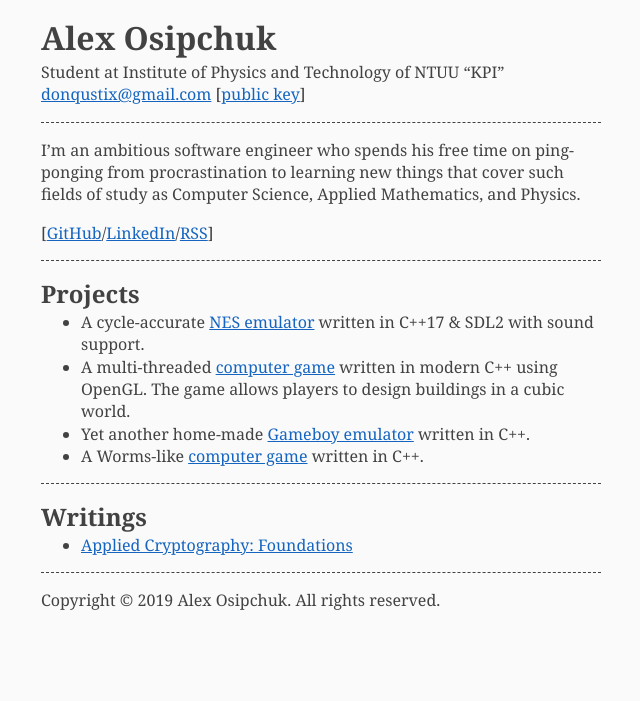
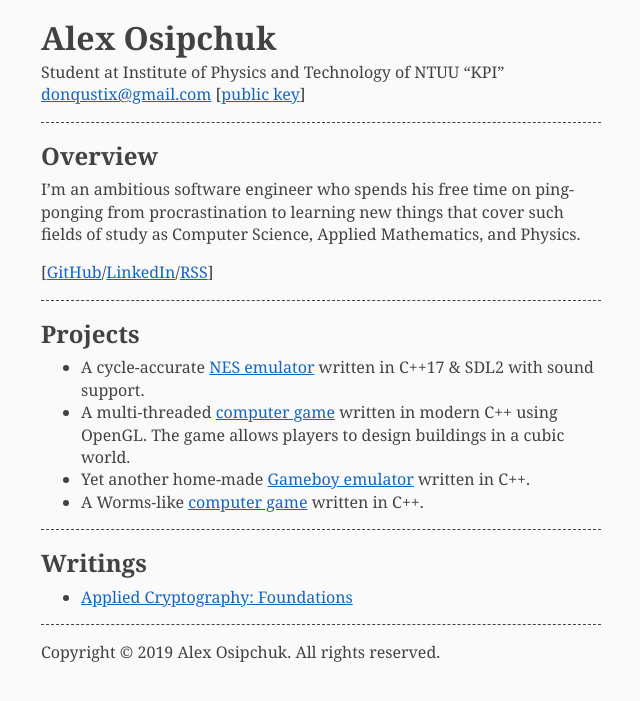
Before and after one commit to donqustix/donqustix.github.io, a Jekyll site: the page built from index.md, in a window 1280 px wide. Shown: the top 701 px of the page, without its empty margins (319-959 px from the left). Built offline with Jekyll 4.4.1, drawn with Linux system fonts in a browser that asks for light colours.

Commit message:
commit changes

```diff
--- a/_includes/header.md
+++ b/_includes/header.md
@@ -1,4 +1,5 @@
 # Alex Osipchuk
+{: .header}
 Student at Institute of Physics and Technology of NTUU "KPI"
 <{{ site.email}}>
 [[public key]({{ "/assets/public-key.txt" | relative_url }})]
--- a/_includes/post_header.html
+++ b/_includes/post_header.html
@@ -1,2 +1,2 @@
-<h1>{{ page.title }}</h1>
+<h1 class="header">{{ page.title }}</h1>
 <p><a href="{{ site.url }}">Home page</a><small style="float: right;">{{ page.date }}</small></p>
--- a/assets/css/main.scss
+++ b/assets/css/main.scss
@@ -23,12 +23,12 @@ section {
     @extend %bottom-borderline;
 }
 
-img.rss {
-    height: 1.2em;
+h1 {
+    margin-bottom: 0.25em;
+    margin-top: 0;
 }
 
-h1 {
-    margin-top:     0;
+h1.header {
     margin-bottom:  0;
 }
 
--- a/index.md
+++ b/index.md
@@ -8,6 +8,8 @@ title: "Main Page"
 {::options parse_block_html="true" /}
 
 <section>
+# Overview
+
 I'm an ambitious software engineer who spends his free time on ping-ponging from procrastination to learning new things that cover such fields of study as Computer Science, Applied Mathematics, and Physics.
 
 [[GitHub]({{ site.github_url }})/[LinkedIn]({{ site.linkedin_url }})/[RSS]({{ '/feed.xml' | relative_url }})]
```
